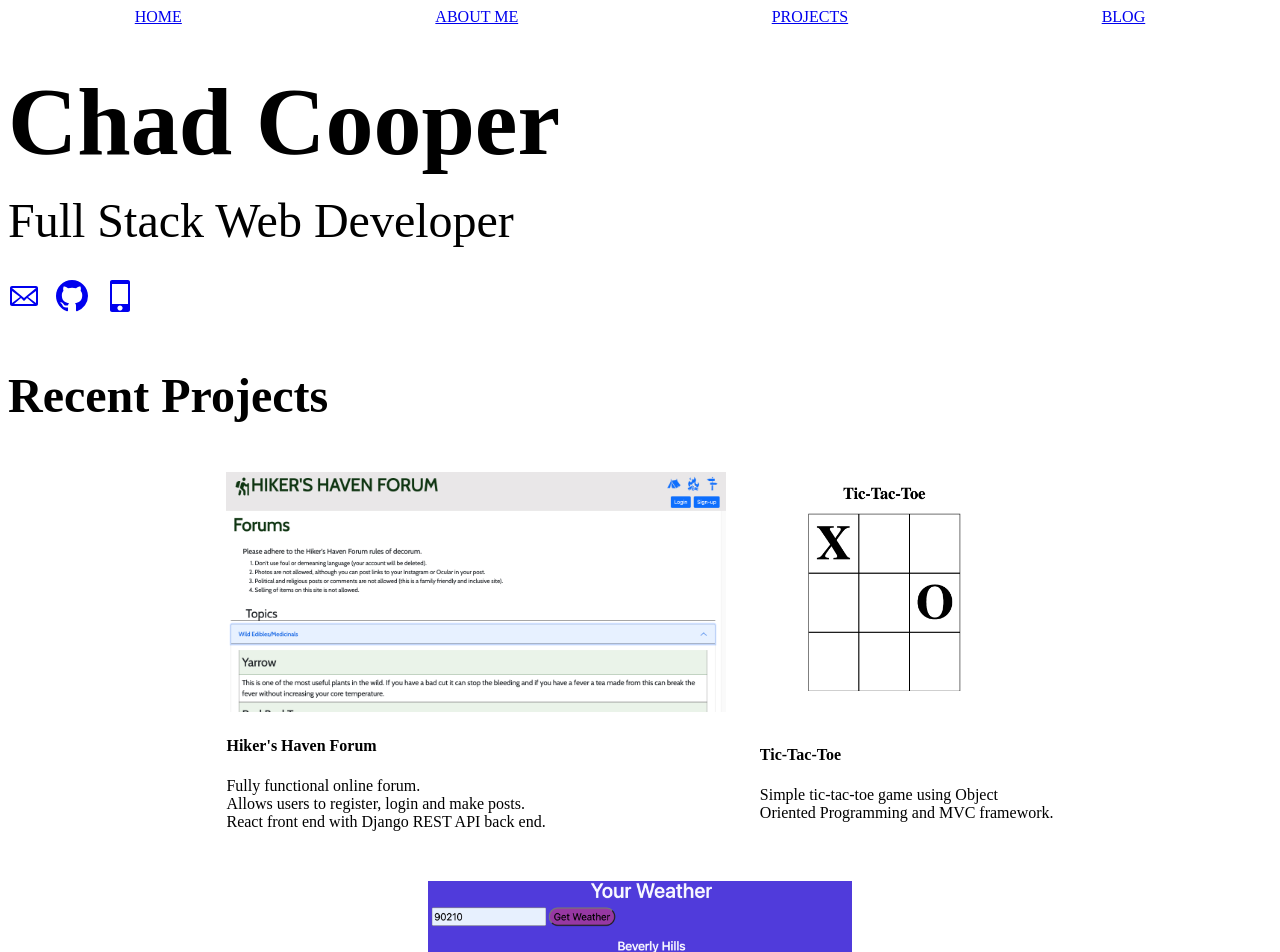
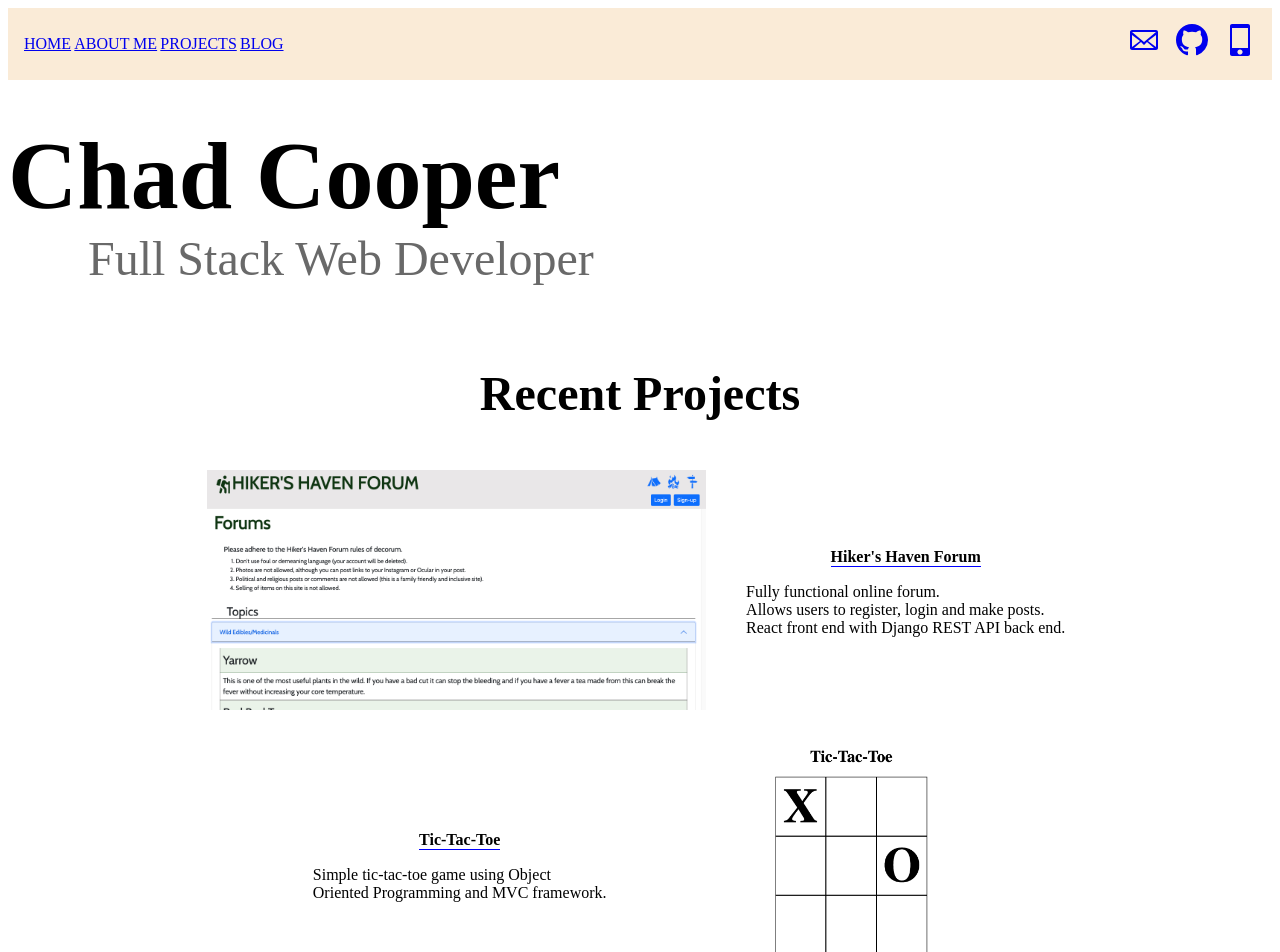
Before and after one commit to ChadCooper06/portfolio, a React (Create React App) app: page / in a window 1280 px wide. Shown: the top 952 px of the page. Built offline with nearby package versions, Linux system fonts and the light colour scheme.

Commit message:
Adjusted home pg CSS

```diff
--- a/src/App.css
+++ b/src/App.css
@@ -1,29 +1,56 @@
 
+html {
+  background-image: ;
+}
+.footer {
+  background-color: antiquewhite;
+  display: flex;
+  justify-content: center;
+  align-items: center;
+  padding: .5rem;
+}
 .nav {
   display: flex;
-  justify-content: space-around;
+  justify-content: space-between;
   align-items: center;
+  padding: 1rem;
+  gap: .3rem;
+  background-color: antiquewhite;
+}
+.links {
+  display: inline-flex;
+  gap: .2rem;
+  text-decoration-color: blue;
 }
 .homePageContainer {
-  justify-content: center;
+  display: flex;
+  flex-flow: wrap;
+  justify-content: left;
   align-items: center;
+
+}
+.homeLeft {
+  width: fit-content;
 }
 .homePageHeader {
-  justify-content: center;
-  align-items: center;
+  display: flex;
+  justify-content: left;
+  align-content: center;
   font-size: 6rem;
   font-weight: bold;
   margin-top: auto;
-  margin-bottom: auto;
-  background: transparent;
+  margin-bottom: 0;
   padding-top: 2.5rem;
 }
 .homePageSubheader {
+  display: flex;
   justify-content: center;
   align-items: center;
   font-size: 3rem;
   margin-bottom: 2rem;
-  margin-top: 1rem;
+  margin-top: 0;
+  padding-left: 5rem;
+  color: dimgrey;
 }
 .iconBlock {
   display: inline-flex;
@@ -32,8 +59,10 @@
   align-items: center;
   font-size: 2rem;
   gap: 1rem;
+
 }
 .recentProjects {
+  display: flex;
   justify-content: center;
   align-items: center;
   font-size: 3rem;
@@ -46,22 +75,59 @@
   gap: 2rem;
 }
 .projectDisplayHome {
+  display: block;
+  justify-content: left;
+  align-items: center;
   width: fit-content;
   height: 15rem;
   font-size: 1.5rem;
   font-weight: bold;
 }
 .card {
-  justify-content: center;
+  display: flex;
+  justify-content: space-between;
   border: 1px solid white;
   align-items: center;
+  gap: 2rem;
+}
+.cardComment {
+  display: flex;
+  flex-direction: column;
+  justify-content: flex-end;
+  align-items: center;
+  padding: .5rem;
 }
 .projectTitle {
   justify-content: center;
   align-items: center;
+  border-bottom: 1px solid blue;
+  margin-bottom: .5rem;
 }
 .projectDescription {
+  display: flex;
+  justify-content: center;
+  align-items: right;
+  margin-top: .5rem;
+}
+.projectDisplayHome1 {
+  display: flex;
+  justify-content: right;
+  align-items: center;
+  width: fit-content;
+  height: 15rem;
+  font-size: 1.5rem;
+  font-weight: bold;
+  padding-left: 5rem;
+}
+.projectTitle1 {
   justify-content: center;
   align-items: center;
-
+  border-bottom: 1px solid blue;
+  margin-bottom: .5rem;
 }
+.projectDescription1 {
+  display: flex;
+  justify-content: center;
+  align-items: left;
+  margin-top: .5rem;
+}
--- a/src/App.js
+++ b/src/App.js
@@ -1,17 +1,25 @@
 import React from 'react';
 import { Outlet, Link } from 'react-router-dom';
+import { GoDeviceMobile, GoMarkGithub, GoMail } from "react-icons/go";
 
 
 
 function App() {
   return (
     <div>
-        <div className='nav'>
-            <Link className="nav-link" to="/">HOME</Link>
-            <Link className="nav-link" to="/aboutMe">ABOUT ME</Link>
-            <Link className="nav-link" to="/projects">PROJECTS</Link>
-            <Link className="nav-link" to="/blog">BLOG</Link>
+      <div className='nav'>
+        <div className='links'>
+          <Link className="nav-link" to="/">HOME</Link>
+          <Link className="nav-link" to="/aboutMe">ABOUT ME</Link>
+          <Link className="nav-link" to="/projects">PROJECTS</Link>
+          <Link className="nav-link" to="/blog">BLOG</Link>
         </div>
+        <div className="iconBlock">
+          <Link className="icon" to="mailto:chadcooper06@gmail.com" width="60px" height="60px" alt="email"><GoMail /></Link>
+          <Link className="icon" to="https://github.com/chadcooper06" width="60px" height="60px" alt="github"><GoMarkGithub /></Link>
+          <Link className="icon" to="tel:+8596996947" width="60px" height="60px" alt="call me"><GoDeviceMobile /></Link>
+        </div>
+      </div>
   <Outlet />
   </div>
 
--- a/src/home.js
+++ b/src/home.js
@@ -1,7 +1,6 @@
 import React from 'react';
-import { Link, useNavigate } from "react-router-dom";
+import { useNavigate } from "react-router-dom";
 //import headShot from '../pictures/headshotSquare.jpeg';
-import { GoDeviceMobile, GoMarkGithub, GoMail } from "react-icons/go";
 import finalproject from './images/finalproject.png';
 import tictactoe from './images/tictactoe.png';
 import weatherapp from './images/weatherapp.png';
@@ -21,11 +20,6 @@ export default function Home() {
       <div className="homeLeft">
         <h1 className="homePageHeader">Chad Cooper</h1>
         <p className="homePageSubheader">Full Stack Web Developer</p>
-        <div className="iconBlock">
-          <Link className="icon" to="mailto:chadcooper06@gmail.com" width="60px" height="60px" alt="email"><GoMail /></Link>
-          <Link className="icon" to="https://github.com/chadcooper06" width="60px" height="60px" alt="github"><GoMarkGithub /></Link>
-          <Link className="icon" to="tel:+8596996947" width="60px" height="60px" alt="call me"><GoDeviceMobile /></Link>
-        </div>
       </div>
       {/* <div className="homeRight">
         <img className="headShot" src={headShot} alt="headshot"></img>
@@ -37,28 +31,34 @@ export default function Home() {
           <a href="https://hikers-haven.herokuapp.com/">
             <img className="projectDisplayHome" src={finalproject} alt="final project"></img>
           </a>
+          <div className='cardComment'>
             <h4 className="projectTitle">Hiker's Haven Forum</h4>
             <p className="projectDescription">Fully functional online forum. <br/> Allows users to register, login and make posts. <br/>
               React front end with Django REST API back end. </p>
           </div>
+        </div>
         <div className='card'>
+          <div className='cardComment'>
+            <h4 className="projectTitle1">Tic-Tac-Toe</h4>
+            <p className="projectDescription1">Simple tic-tac-toe game using Object <br/> Oriented Programming and MVC framework.</p>
+          </div>
           <a href="https://chadcooper06.github.io/Tic-Tac_Toe/">
-            <img className="projectDisplayHome" src={tictactoe} alt="project"></img>
+            <img className="projectDisplayHome1" src={tictactoe} alt="project"></img>
           </a>
-          <h4 className="projectTitle">Tic-Tac-Toe</h4>
-          <p className="projectDescription">Simple tic-tac-toe game using Object <br/> Oriented Programming and MVC framework.</p>
         </div>
         <div className='card'>
           <a href="https://chadcooper06.github.io/Weather-App/">
             <img className="projectDisplayHome" src={weatherapp} alt="project"></img>
           </a>
+          <div className='cardComment'>
             <h4 className="projectTitle">Weather App</h4>
             <p className="projectDescription">Displays current weather based on location. <br/>
               Uses Axios to fetch data and local storage to save that info. </p>
           </div>
         </div>
-      <div className="see-more-btn-container">
-        <button onClick={routeChange} className="see-more-projects">Other Projects</button>
+      </div>
+      <div className="seeMore">
+        <button onClick={routeChange} className="seeMoreBtn">Other Projects</button>
       </div>
     </>
   )
--- a/src/index.js
+++ b/src/index.js
@@ -35,7 +35,7 @@ render(
          <Route path="InPersonSprintBlog" element={<InPersonSprintBlog />} /> */}
       </Route>
     </Routes>
-    <footer className="footer">Contact me at: <br/> chadcooper06@gmail.com </footer>
+    <footer className="footer">Contact me at: chadcooper06@gmail.com </footer>
   </Browser>,
   rootElement
 );
```
Lines whose indentation alone changed are shown as unchanged.
